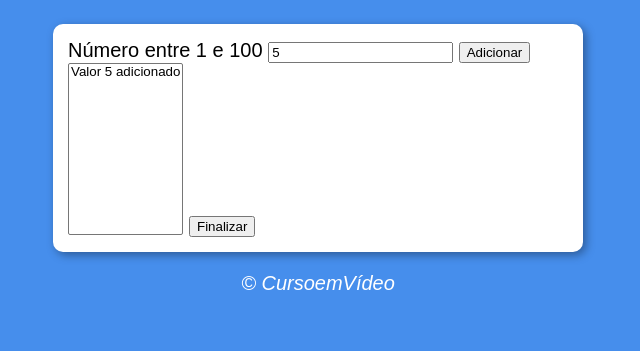
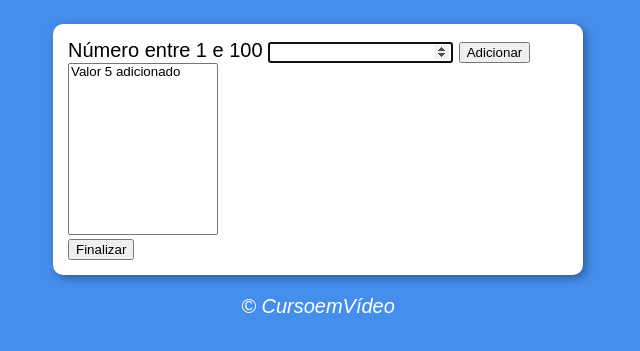
Before and after one commit to Caio-Paulino/javascript, a plain HTML site: page aula16ex/ex018/modelo.html in a window 1280 px wide. Both pictures are taken after typing "5" into the empty fields and a click on the button "Adicionar". Shown: the part 75-426 px from the top of the page, without its empty margins (322-962 px from the left). Drawn offline with Linux system fonts and the light colour scheme.

Commit message:
Finalização do exercício

```diff
--- a/aula16ex/ex018/estilo.css
+++ b/aula16ex/ex018/estilo.css
@@ -17,6 +17,10 @@ section {
     box-shadow: 3px 3px 10px rgba(0, 0, 0, 0.363);
 }
 
+select {
+    width: 150px;
+}
+
 footer {
     color: white;
     text-align: center;
--- a/aula16ex/ex018/modelo.html
+++ b/aula16ex/ex018/modelo.html
@@ -12,14 +12,13 @@
     </header>
     <section>
         <div>
-            <label for="lnum">Número entre 1 e 100</label>
-            <input type="number" name="num" id="num">
-            <input type="button" value="Adicionar" onclick="adicionar()">
+            Número entre 1 e 100
+            <input type="number" name="fnum" id="fnum">
+            <input type="button" value="Adicionar" onclick="adicionar()"><br>
+            <select name="flista" id="flista" size="10"></select>
+            <br><input type="button" value="Finalizar" onclick="finalizar()">
         </div>
-        <div>
-            <select name="" id="selcont" size="10"></select>
-            <input type="button" value="Finalizar">
-        </div>
+        <div class="res"></div>
     </section>
     <footer>
         <p>&copy; CursoemVídeo</p>
--- a/aula16ex/ex018/script.js
+++ b/aula16ex/ex018/script.js
@@ -1,23 +1,57 @@
+let num = document.getElementById('fnum')
+let lista = document.getElementById('flista')
+let res = document.querySelector('div.res')
+let valores = []
 
+function isNumero(n) {
+    if(Number(n) >= 1 && Number(n) <= 100) {
+        return true
+    } else {
+        return false
+    }
+}
 
-var sel = document.getElementById('selcont')
-let item = []
+function inLista(n, l) {
+    if(l.indexOf(Number(n)) != -1) {
+        return true
+    } else {
+        return false
+    }
+}
 
 function adicionar() {
-    var num = document.getElementById('num')
-    var n = Number(num.value)
-
-    if(n<1 || n>100) {
-        window.alert('Digite um número válido!')
+    if(isNumero(num.value) && !inLista(num.value, valores)) {
+        valores.push(Number(num.value))
+        let item = document.createElement('option')
+        item.text = `Valor ${num.value} adicionado`
+        lista.appendChild(item)
+        res.innerHTML = ''
     } else {
-        item = document.createElement('option')
-        item.text = `Valor ${n} adicionado`
-        window.alert(`Valor adicionado!`)
-        sel.appendChild(item)
-}
-
+        window.alert('Valor inválido ou já encontrado na lista.')
+    }
+    num.value = ''
+    num.focus()
 }
 
 function finalizar() {
+    if(valores.length == 0) {
+        window.alert('Digite algum valor primeiro!')
+    } else {
+        let tot = valores.length
+        let maior = Math.max(...valores)
+        let menor = Math.min(...valores)
+        let soma = 0
+        let media = 0
+        for(let pos in valores) {
+            soma += valores[pos]
+        }
+        media = soma / tot
 
+        res.innerHTML = ''
+        res.innerHTML = `<p>Ao todo, temos ${tot} números cadastrados.<p>`
+        res.innerHTML += `<p>O maior valor é ${maior}.</p>`
+        res.innerHTML += `<p>O menor valor é ${menor}.</p>`
+        res.innerHTML += `<p>A soma dos valores é ${soma}.</p>`
+        res.innerHTML += `<p>A média dos valores é ${media}.</p>`
+    }
 }
```
Also changed, not shown: aula17/object.js (added, +7 -0 lines).
